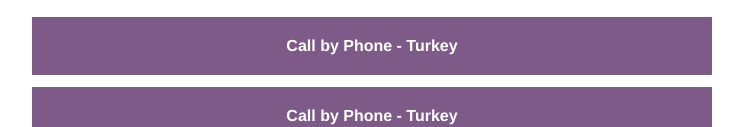
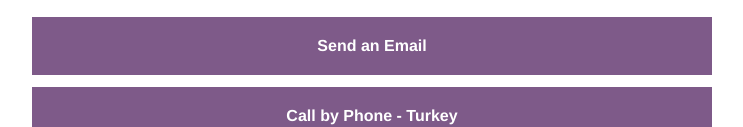
Before and after one commit to zafertel/bayram.email, a plain HTML site: page index.html in a window 1280 px wide. Shown: the part 174-301 px from the top of the page, without its empty margins (268-1011 px from the left). Drawn offline with Linux system fonts and the light colour scheme; a web font is replaced by a local one.

Commit message:
Update index.html

```diff
--- a/index.html
+++ b/index.html
@@ -52,7 +52,7 @@
                                                                         data-link-title="TR Phone Number" data-link-url="mailto:asli@bayram.email"
                                                                         data-account-id="875334" data-account-username="aslibayram"
                                                                         class="btn btn-link  " target="_blank">
-                                                                        Call by Phone - Turkey
+                                                                        Send an Email
 
                                                                 </a></div>
 
```
